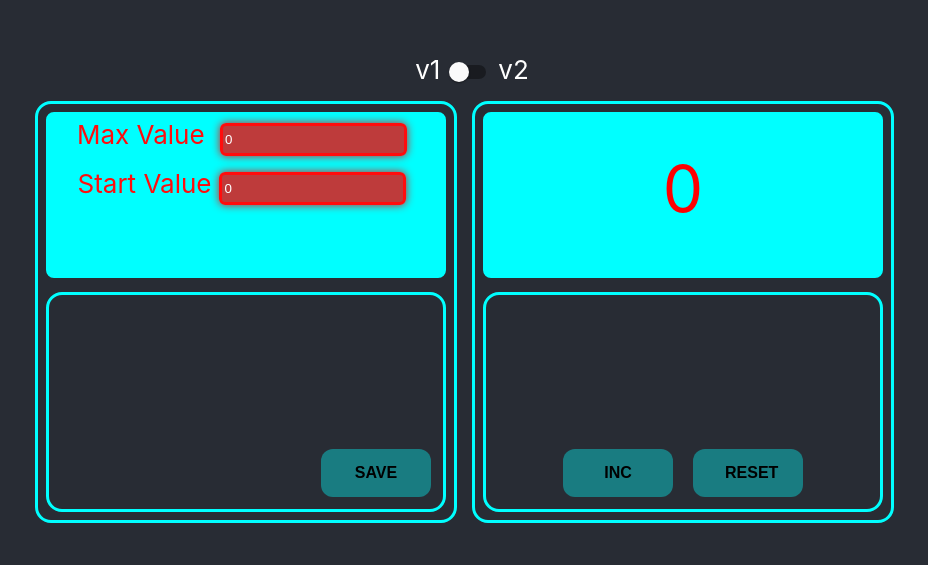
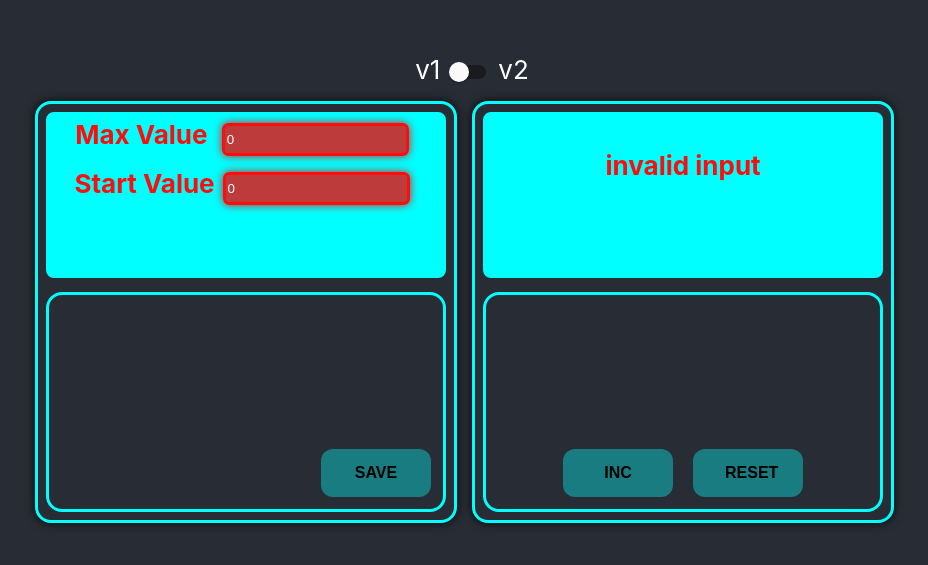
Before and after one commit to Defreezz/Defreezz, a React (Create React App) app: page / in a window 1280 px wide. Shown: the part 117-682 px from the top of the page, without its empty margins (168-1096 px from the left). Built offline with nearby package versions, Linux system fonts and the light colour scheme.

Commit message:
added 2 versions of the counter

```diff
--- a/src/App.css
+++ b/src/App.css
@@ -22,6 +22,7 @@
     background-color: #282c34;
     position:relative;
     margin-right:15px;
+    box-shadow: 0 0 10px rgba(0, 0, 0, 0.89);
 }
 .v1{
     display: flex;
@@ -46,7 +47,6 @@
     color: #282c34;
 
 }
-
 .displayDefault {
     margin: 35px 0;
     font-size: 4rem;
@@ -56,7 +56,11 @@
     margin: 35px 0;
     font-size: 4rem;
     color: red;
-
+}
+.error{
+    margin: 35px 0;
+    color: #ff0d0d;
+    font-weight: bold;
 }
 
 .butt {
@@ -134,6 +138,10 @@
     margin: 8px;
 
 }
+.spanDefault{
+    font-weight: bold;
+}
 .spanError{
+    font-weight: bold;
     color: #ff0d0d;
 }
--- a/src/Counter_v1.tsx
+++ b/src/Counter_v1.tsx
@@ -4,36 +4,27 @@ import {Button} from "./Buttons/Button/Button";
 
 export function CounterV1() {
     //BLL
-
     const [counter, setCounter] = useState<number>(0)
     const inc = () => {
         if (counter < maxValue) {
             setCounter(counter + 1)
         }
     }
-    const reset = () => {
-        setCounter(startValue)
-    }
-
+    const reset = () => {setCounter(startValue)}
 
     const [startValue, setStartValue] = useState<number>(0)
-
 
     const [maxValue, setMaxValue] = useState<number>(0)
     const maxValueHandler = (e: ChangeEvent<HTMLInputElement>) => {
         setMaxValue(Number(e.currentTarget.value))
     }
 
-
     //  localstorage
     const setLocalStorage = () => {
         localStorage.setItem("MaxValue", JSON.stringify(maxValue))
         localStorage.setItem("StartValue", JSON.stringify(startValue))
     }
-    useEffect(() => {
-        getLocalStorageHandler()
-    }, [])
-
+    useEffect(() => { getLocalStorageHandler()}, [])
 
     const getLocalStorageHandler = () => {
         let max = localStorage.getItem("MaxValue")
@@ -50,25 +41,23 @@ export function CounterV1() {
         setLocalStorage()
         setCounter(startValue)
     }
-//логика ошибки
+
 
 
     //UI
     return (
         <div className={"v1"}>
-
             <div className={"wrapper"}>
                 <div className={"display"}>
-
-                    <span className={maxValue <= startValue ? "spanError" : ""}>Max Value </span>
+                    <span className={maxValue <= startValue || maxValue<=0 ? "spanError" : "spanDefault"}>Max Value </span>
                     <input
                         value={maxValue}
-                        className={maxValue <= startValue ? "inputSetError" : "inputSet"}
+                        className={maxValue <= startValue || maxValue<=0 ? "inputSetError" : "inputSet"}
                         type={"number"}
                         onChange={maxValueHandler}
                     />
                     <br/>
-                    <span className={maxValue <= startValue ? "spanError" : ""}>Start Value</span>
+                    <span className={maxValue <= startValue || maxValue<=0 ? "spanError" : "spanDefault"}>Start Value</span>
                     <input
                         value={startValue}
                         className={maxValue <= startValue || startValue < 0 ? "inputSetError" : "inputSet"}
@@ -79,26 +68,27 @@ export function CounterV1() {
                         }}
                     />
                 </div>
-
                 <span className={"buttContainerSet"}>
                     <Button
                         disabled={startValue >= maxValue || startValue < 0}
                         name={"SAVE"}
                         callback={saveSettings}
-
                     />
                 </span>
             </div>
             <div>
                 <div className={"wrapper"}>
-                    <Display value={counter} maxValue={maxValue} startValue={startValue}/>
+                    {startValue >= maxValue || startValue < 0
+                        ?<div className={"display"}>
+                            <div className={"error"}>{"invalid input"}</div>
+                        </div>
+                        :<Display value={counter} maxValue={maxValue}/>}
                     <span className={"buttContainer"}>
                     <Button name={"INC"} callback={inc} disabled={counter >= maxValue || startValue < 0}/>
                     <Button name={"RESET"} callback={reset} disabled={counter === startValue}/>
                 </span>
                 </div>
             </div>
-
         </div>
 
     )
--- a/src/Counter_v2.tsx
+++ b/src/Counter_v2.tsx
@@ -9,13 +9,10 @@ export function CounterV2 () {
     const inc = () => {if (counter < maxValue) {setCounter(counter + 1) }}
     const reset = () => {setCounter(startValue)}
 
-
     const  [startValue,setStartValue] = useState<number>(0)
-
 
     const [maxValue, setMaxValue] = useState<number>(0)
     const maxValueHandler = (e:ChangeEvent<HTMLInputElement>) => {setMaxValue(Number(e.currentTarget.value))}
-
 
     //  локалстораж
     const setLocalStorage = () => {
@@ -23,7 +20,6 @@ export function CounterV2 () {
         localStorage.setItem("StartValue",JSON.stringify(startValue))
     }
     useEffect(() => {getLocalStorageHandler()},[])
-
 
     const getLocalStorageHandler = () => {
         let max = localStorage.getItem("MaxValue")
@@ -36,7 +32,6 @@ export function CounterV2 () {
         max === null && setMaxValue(0)
     }
 
-
     // стейт отображения настроек счетчика
     const [mode, setMode] = useState<boolean>(true)
     const saveSettings = () => {
@@ -46,13 +41,12 @@ export function CounterV2 () {
     }
 //логика ошибки
 
-
     //UI
     return (
         mode
             ? <div >
                 <div className={"wrapper"}>
-                    <Display value={counter} maxValue={maxValue} startValue={startValue}/>
+                    <Display value={counter} maxValue={maxValue} />
                     <span className={"buttContainer"}>
                     <Button name={"INC"} callback={inc} disabled={counter >= maxValue}/>
                     <Button name={"RESET"} callback={reset} disabled={counter === startValue}/>
@@ -60,19 +54,17 @@ export function CounterV2 () {
                 </span>
                 </div>
             </div>
-            :
-                <div className={"wrapper"}>
+            : <div className={"wrapper"}>
                     <div className={"display"}>
-
-                        <span className={maxValue<=startValue?"spanError":""}>Max Value </span>
+                        <span className={maxValue <= startValue || maxValue<=0?"spanError":"spanDefault"}>Max Value </span>
                         <input
                             value={maxValue}
-                            className={maxValue<=startValue?"inputSetError":"inputSet"}
+                            className={maxValue <= startValue || maxValue<=0?"inputSetError":"inputSet"}
                             type={"number"}
                             onChange={maxValueHandler}
                         />
                         <br/>
-                        <span className={maxValue<=startValue?"spanError":""}>Start Value</span>
+                        <span className={maxValue <= startValue || maxValue<=0?"spanError":"spanDefault"}>Start Value</span>
                         <input
                             value={startValue}
                             className={maxValue<=startValue || startValue < 0?"inputSetError":"inputSet"}
@@ -80,17 +72,14 @@ export function CounterV2 () {
                             onChange={(e)=>{setStartValue(Number(e.currentTarget.value)); setCounter(Number(e.currentTarget.value))}}
                         />
                     </div>
-
                     <span className={"buttContainerSet"}>
                     <Button
                         disabled={startValue >= maxValue || startValue < 0}
                         name={"SAVE"}
                         callback={saveSettings}
-
                     />
                 </span>
                 </div>
-
     )
 
 }
--- a/src/Tablo/Display.tsx
+++ b/src/Tablo/Display.tsx
@@ -3,17 +3,14 @@ import React from "react";
 type DisplayType = {
     value:number
     maxValue:number
-    startValue:number
 }
 
-export function Display  ({value,maxValue,startValue}:DisplayType) {
+export function Display  ({value,maxValue}:DisplayType) {
     const displayStyle = (value === maxValue ? "displayMax" : "displayDefault")
 
     return (
         <div className={"display"}>
-            {startValue > maxValue
-            ?<div className={displayStyle}>{"АШИПКА"}</div>
-            :<div className={displayStyle}>{value}</div>}
+            <div className={displayStyle}>{value}</div>
         </div>
     )
 }
```
Also changed, not shown: src/App.tsx (+1 -6 lines).
